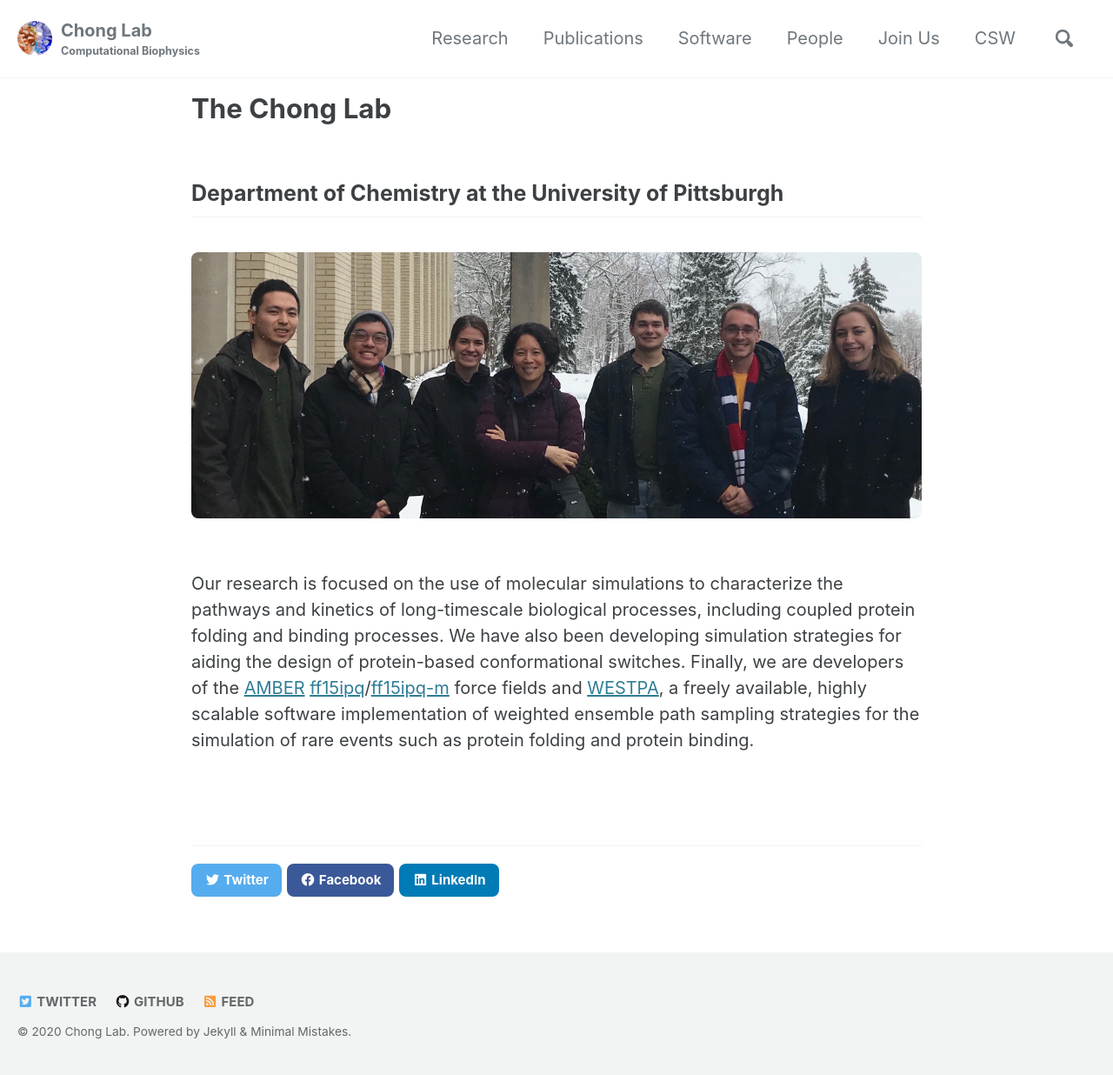
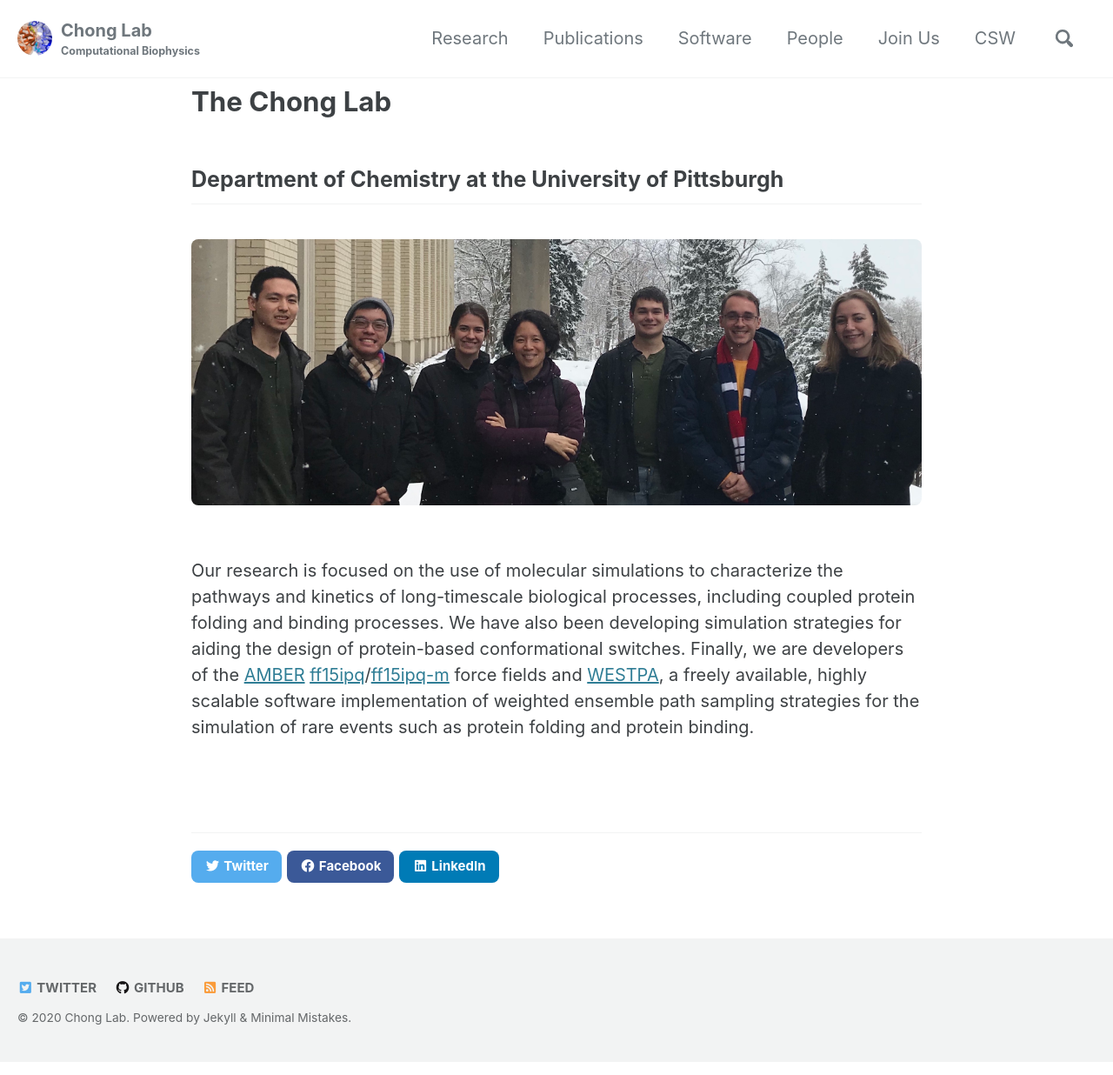
Before and after one commit to darianyang/mm-github-pages-test, a Jekyll site: the page built from index.md, in a window 1280 px wide. Shown: the whole page at 87% size. Built offline with Jekyll 4.4.1, drawn with Linux system fonts in a browser that asks for light colours; cached includes are drawn as plain includes.

Commit message:
fixed page title spacing in _sass

```diff
--- a/_sass/minimal-mistakes/_page.scss
+++ b/_sass/minimal-mistakes/_page.scss
@@ -70,7 +70,7 @@
 
 .page__title {
   margin-top: 0;
-  line-height: 1;
+  line-height: 0.5;
 
   & + .page__meta {
     margin-top: -0.5em;
@@ -79,7 +79,7 @@
 
 .page__lead {
   font-family: $global-font-family;
-  font-size: $type-size-4;
+  font-size: $type-size-2;
 }
 
 .page__content {
@@ -205,7 +205,7 @@
     }
 
     .page__title {
-      font-size: $type-size-3;
+      font-size: $type-size-1;
 
       @include breakpoint($small) {
         font-size: $type-size-1;
```
